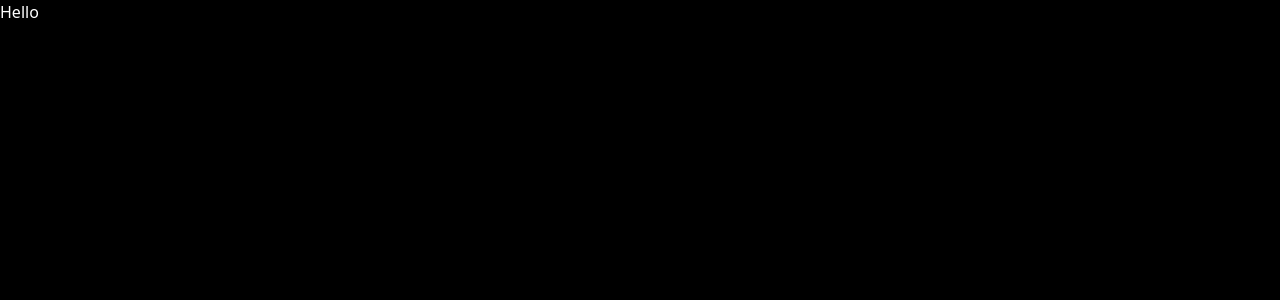
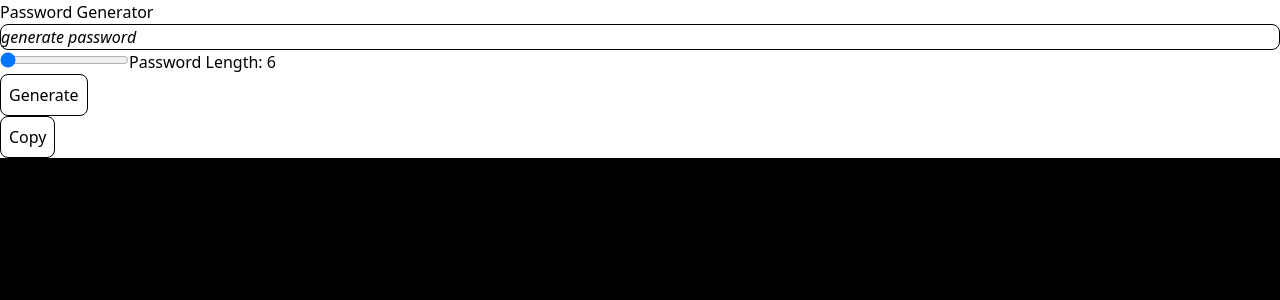
Before and after one commit to imdoingotherthings/PasswordGenerator, a React (Vite) app: page / in a window 1280 px wide. Shown: the top 300 px of the page. Built offline with nearby package versions, Linux system fonts and the light colour scheme.

Commit message:
Adding components and modules to generate a random password based on the length that a user defines.

```diff
--- /dev/null
+++ b/src/components/form/index.jsx
@@ -0,0 +1,64 @@
+// Import Packages
+import { useState } from 'react';
+
+// Import Modules
+import { generator } from '../generator/index.js';
+
+export const FormGenerator = () => {
+	// use local state
+	const [val, setVal] = useState('');
+	const [rng, setRng] = useState(6);
+	const [copy, setCopy] = useState('');
+
+	// set generated password to local state
+	const gen = () => {
+		return setVal(generator(rng));
+	};
+
+	// show generated password or show placeholder text
+	const showPass = () => {
+		if (val !== '') {
+			return <>{val}</>;
+		} else {
+			return <i>generate password</i>;
+		}
+	};
+
+	// change the range of the password
+	const passwordRange = e => {
+		return setRng(e.target.value);
+	};
+
+	// copy password if there is a password generated
+	const copyPswd = () => {
+		if (val !== '') {
+			return setCopy(val);
+		}
+	};
+
+	if (copy !== '') {
+		window.navigator.clipboard
+			.writeText(copy)
+			.then(() => 'success')
+			.catch(() => 'unsuccessfull');
+	}
+
+	return (
+		<div className="bg-white">
+			<h1>Password Generator</h1>
+			<p className="border border-black rounded-lg">{showPass()}</p>
+
+			<div>
+				<input onChange={e => passwordRange(e)} type="range" name="password" id="password" value={rng} min={6} max={30} step={3} />
+				<label htmlFor="password">Password Length: {rng}</label>
+			</div>
+
+			<button onClick={() => gen()} className="block border border-black rounded-lg p-2">
+				Generate
+			</button>
+			<button onClick={() => copyPswd()} className="block border border-black rounded-lg p-2">
+				Copy
+			</button>
+		</div>
+	);
+};
--- /dev/null
+++ b/src/components/generator/index.js
@@ -0,0 +1,34 @@
+const numbers = [0, 1, 2, 3, 4, 5, 6, 7, 8, 9];
+const lwrCase = ['a', 'b', 'c', 'd', 'e', 'f', 'g', 'h', 'i', 'j', 'k', 'l', 'm', 'n', 'o', 'p', 'q', 'r', 's', 't', 'u', 'v', 'w', 'x', 'y', 'z'];
+const uprCase = ['A', 'B', 'C', 'D', 'E', 'F', 'G', 'H', 'I', 'J', 'K', 'L', 'M', 'N', 'O', 'P', 'Q', 'R', 'S', 'T', 'U', 'V', 'W', 'X', 'Y', 'Z'];
+const splCharacters = ['@', '$', '#', '&', '*', '{', '}', '[', ']', ',', '=', '-', '(', ')', '.', '+', ';', '/'];
+
+// generate a random password based on a given length
+export const generator = num => {
+	// if num is 9, pick 9 random characters
+	// if num is 6, pick 6 random characters
+
+	// temp array to hold all random characters chosen
+	let generatedArr = [];
+
+	// create one giant array of all characters for easy access when generating a password
+	const tmpArr = [...numbers, ...lwrCase, ...uprCase, ...splCharacters];
+
+	for (let i = 0; i < num; i++) {
+		// grab a random index based on the giant array above
+		const rndmLength = Math.floor(Math.random() * tmpArr.length);
+
+		// select the random index from the giant array above
+		const rndmCharacter = tmpArr[rndmLength];
+
+		// push all random characters into the temp array above
+		generatedArr.push(rndmCharacter);
+	}
+
+	// after the for loop, join all of the characters in the array
+	return generatedArr.join('');
+};
+
+// (function main() {
+// 	console.log(generator(74));
+// })();
--- a/src/pages/App.js
+++ b/src/pages/App.js
@@ -1,3 +1,10 @@
+// Import Components
+import { FormGenerator } from '../components/form/index';
+
 export function App() {
-	return <div className="text-white">Hello</div>;
+	return (
+		<>
+			<FormGenerator />
+		</>
+	);
 }
```
Also changed, not shown: 1 other file (tests, documents, lock files or other folders).
